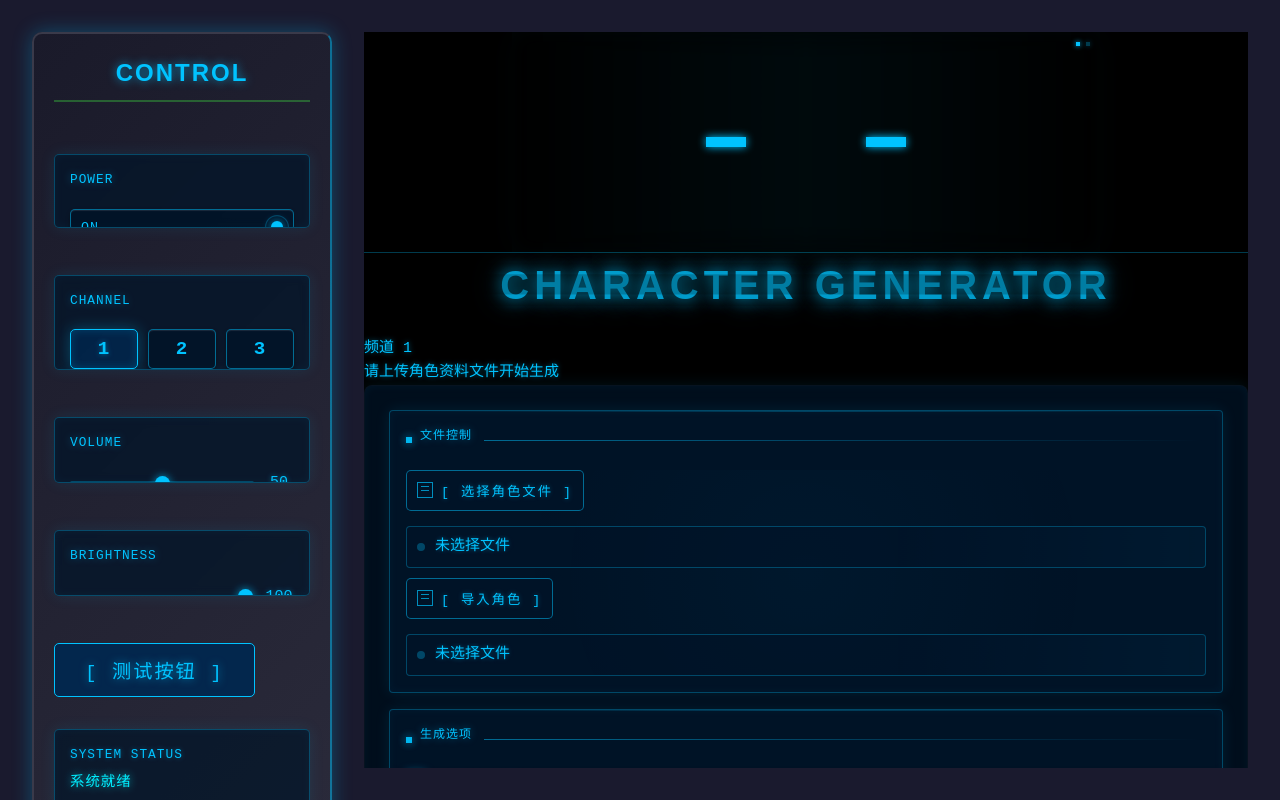
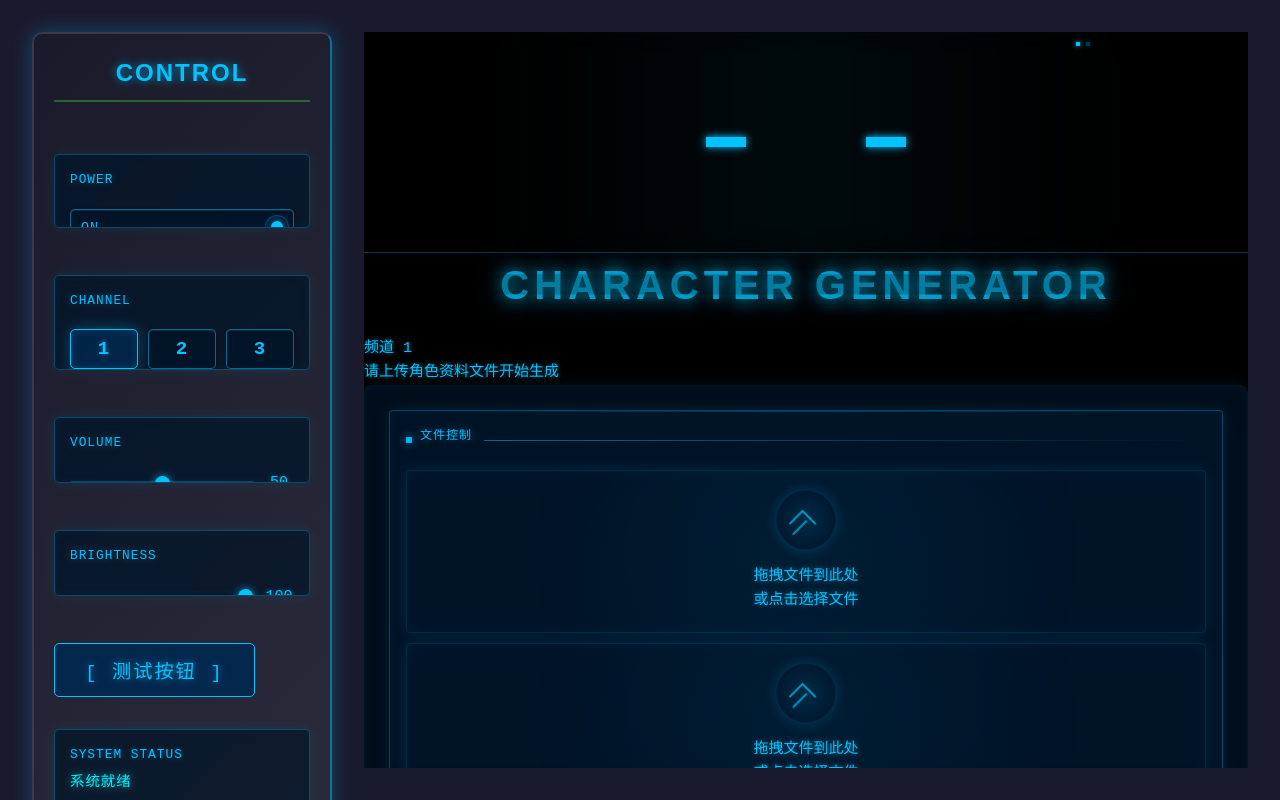
Before and after one commit to BlackBearCC/AgentZero, a Vue app in the folder vue-project/: page / in a window 1280 px wide. Built offline with nearby package versions, Linux system fonts and the light colour scheme; a web font is replaced by a local one.

Commit message:
feat(TvFileInput): 实现拖拽文件上传功能并优化样式
- 添加拖拽文件上传相关逻辑和事件处理
- 重新设计文件输入组件的视觉样式- 增加文件拖拽悬浮状态和文件已选择状态的样式
- 优化文件选择和清除功能

```diff
--- a/vue-project/src/design-system/components/TvFileInput.vue
+++ b/vue-project/src/design-system/components/TvFileInput.vue
@@ -1,5 +1,11 @@
 <template>
-  <div class="tv-file-input">
+  <div
+    class="tv-file-input"
+    :class="{ 'drag-over': isDragging, 'has-file': fileName }"
+    @dragover.prevent="handleDragOver"
+    @dragleave.prevent="handleDragLeave"
+    @drop.prevent="handleDrop"
+  >
     <input
       type="file"
       :id="id"
@@ -7,25 +13,26 @@
       :accept="accept"
       class="file-input"
     />
-    <label :for="id" class="file-label">
-      <TvButton class="file-button">
-        <div class="button-content">
-          <div class="file-icon"></div>
-          <slot>[ 选择文件 ]</slot>
-        </div>
-      </TvButton>
+    <label :for="id" class="file-drop-area">
+      <div class="upload-icon" v-if="!fileName">
+        <div class="upload-arrow"></div>
+      </div>
+      <div class="file-info" v-if="fileName">
+        <div class="file-type-icon"></div>
+        <div class="file-name-display">{{ fileName }}</div>
+        <div class="clear-button" @click.stop="clearFile">×</div>
+      </div>
+      <div class="upload-text" v-else>
+        <div class="primary-text">{{ primaryText }}</div>
+        <div class="secondary-text">{{ secondaryText }}</div>
+      </div>
+      <div class="scan-line"></div>
     </label>
-    <div v-if="showFileName" class="file-name" :class="{ 'has-file': fileName }">
-      <div class="file-status-indicator" :class="{ 'active': fileName }"></div>
-      <div class="file-text">{{ fileName || '未选择文件' }}</div>
-      <div v-if="fileName" class="clear-button" @click="clearFile">×</div>
-    </div>
   </div>
 </template>
 
 <script setup>
 import { ref } from 'vue'
-import TvButton from './TvButton.vue'
 
 const props = defineProps({
   id: {
@@ -36,13 +43,18 @@ const props = defineProps({
     type: String,
     default: '*'
   },
-  showFileName: {
-    type: Boolean,
-    default: true
+  primaryText: {
+    type: String,
+    default: '拖拽文件到此处'
+  },
+  secondaryText: {
+    type: String,
+    default: '或点击选择文件'
   }
 })
 
 const fileName = ref('')
+const isDragging = ref(false)
 const emit = defineEmits(['file-change'])
 
 const handleFileChange = (event) => {
@@ -50,6 +62,32 @@ const handleFileChange = (event) => {
   if (file) {
     fileName.value = file.name
     emit('file-change', file)
+  }
+}
+
+const handleDragOver = () => {
+  isDragging.value = true
+}
+
+const handleDragLeave = () => {
+  isDragging.value = false
+}
+
+const handleDrop = (event) => {
+  isDragging.value = false
+  const file = event.dataTransfer.files[0]
+  if (file) {
+    fileName.value = file.name
+    emit('file-change', file)
+
+    // 更新文件输入元素，保持一致性
+    const fileInput = document.getElementById(props.id)
+    if (fileInput) {
+      // 创建一个新的 DataTransfer 对象
+      const dataTransfer = new DataTransfer()
+      dataTransfer.items.add(file)
+      fileInput.files = dataTransfer.files
+    }
   }
 }
 
@@ -64,163 +102,207 @@ const clearFile = () => {
 
 <style lang="scss" scoped>
 .tv-file-input {
-  display: flex;
-  flex-direction: column;
-  align-items: center;
-  gap: 10px;
   width: 100%;
+  position: relative;
 
   .file-input {
     display: none;
   }
 
-  .file-label {
-    width: 100%;
-    cursor: pointer;
-
-    &:hover .file-button {
-      filter: brightness(1.2);
-    }
-
-    &:active .file-button {
-      transform: translateY(1px);
-    }
-  }
-
-  .button-content {
+  .file-drop-area {
     display: flex;
+    flex-direction: column;
     align-items: center;
     justify-content: center;
-    gap: 8px;
-  }
-
-  .file-icon {
-    width: 16px;
-    height: 16px;
-    border: 1px solid rgba(0, 195, 255, 0.7);
-    position: relative;
-
-    &::before, &::after {
-      content: '';
-      position: absolute;
-      background: rgba(0, 195, 255, 0.7);
-    }
-
-    &::before {
-      top: 3px;
-      left: 3px;
-      right: 3px;
-      height: 1px;
-    }
-
-    &::after {
-      top: 7px;
-      left: 3px;
-      right: 3px;
-      height: 1px;
-    }
-  }
-
-  .file-name {
-    margin-top: 5px;
-    font-family: 'Share Tech Mono', monospace;
-    color: #00c3ff;
-    text-align: left;
-    padding: 8px 10px;
-    background: rgba(0, 20, 40, 0.5);
-    border: 1px solid rgba(0, 195, 255, 0.3);
+    min-height: 120px;
+    padding: 20px;
+    background: rgba(0, 20, 40, 0.6);
+    border: none;
     border-radius: 4px;
-    text-shadow: 0 0 5px rgba(0, 195, 255, 0.4);
-    width: 100%;
+    cursor: pointer;
+    transition: all 0.3s ease;
     position: relative;
     overflow: hidden;
-    white-space: nowrap;
-    text-overflow: ellipsis;
-    transition: all 0.3s ease;
-    display: flex;
-    align-items: center;
+    box-shadow: 0 0 15px rgba(0, 195, 255, 0.1), inset 0 0 20px rgba(0, 195, 255, 0.05);
 
     &::before {
       content: '';
       position: absolute;
       top: 0;
       left: 0;
-      width: 100%;
-      height: 100%;
-      background: linear-gradient(
-        90deg,
-        transparent 0%,
-        rgba(0, 195, 255, 0.1) 50%,
-        transparent 100%
-      );
-      transform: translateX(-100%);
-      animation: shimmer 2s infinite;
+      right: 0;
+      bottom: 0;
+      background: radial-gradient(circle at center, rgba(0, 195, 255, 0.1) 0%, transparent 70%);
+      animation: pulse-glow 3s infinite alternate;
+      pointer-events: none;
+    }
+
+    &::after {
+      content: '';
+      position: absolute;
+      top: 0;
+      left: 0;
+      right: 0;
+      bottom: 0;
+      border: 1px solid rgba(0, 195, 255, 0.2);
+      border-radius: 4px;
+      box-shadow: 0 0 10px rgba(0, 195, 255, 0.1);
+      animation: pulse-border 2s infinite alternate;
+      pointer-events: none;
+    }
+  }
+
+  .upload-icon {
+    width: 60px;
+    height: 60px;
+    background: rgba(0, 20, 40, 0.7);
+    border-radius: 50%;
+    display: flex;
+    align-items: center;
+    justify-content: center;
+    margin-bottom: 15px;
+    position: relative;
+    box-shadow: 0 0 15px rgba(0, 195, 255, 0.2);
+    animation: pulse-icon 3s infinite alternate;
+
+    &::before {
+      content: '';
+      position: absolute;
+      top: -5px;
+      left: -5px;
+      right: -5px;
+      bottom: -5px;
+      border-radius: 50%;
+      background: radial-gradient(circle at center, rgba(0, 195, 255, 0.2) 0%, transparent 70%);
+      animation: pulse-halo 2s infinite;
       z-index: -1;
     }
 
-    &:hover {
-      background: rgba(0, 30, 60, 0.6);
-      box-shadow: 0 0 10px rgba(0, 195, 255, 0.3);
+    .upload-arrow {
+      width: 20px;
+      height: 20px;
+      border-left: 2px solid rgba(0, 195, 255, 0.7);
+      border-top: 2px solid rgba(0, 195, 255, 0.7);
+      transform: rotate(45deg) translateY(5px);
+
+      &::after {
+        content: '';
+        position: absolute;
+        width: 2px;
+        height: 20px;
+        background: rgba(0, 195, 255, 0.7);
+        top: 50%;
+        left: 50%;
+        transform: translate(-50%, -30%);
+      }
     }
+  }
 
-    &.has-file {
-      background: rgba(0, 40, 70, 0.6);
-      border-color: rgba(0, 195, 255, 0.5);
-    }
+  // ... 其他样式保持不变 ...
 
-    .file-status-indicator {
-      width: 8px;
-      height: 8px;
-      border-radius: 50%;
-      background: rgba(0, 195, 255, 0.3);
-      margin-right: 10px;
-      transition: all 0.3s ease;
+  &.drag-over {
+    .file-drop-area {
+      background: rgba(0, 30, 60, 0.7);
+      box-shadow: 0 0 25px rgba(0, 195, 255, 0.3), inset 0 0 30px rgba(0, 195, 255, 0.15);
 
-      &.active {
-        background: #00c3ff;
-        box-shadow: 0 0 8px rgba(0, 195, 255, 0.8);
-        animation: pulse 1.5s infinite;
+      &::before {
+        animation: pulse-glow-fast 1s infinite alternate;
+      }
+
+      &::after {
+        border-color: rgba(0, 195, 255, 0.4);
+        animation: pulse-border-fast 1s infinite alternate;
       }
     }
 
-    .file-text {
-      flex: 1;
-      overflow: hidden;
-      text-overflow: ellipsis;
+    .upload-icon {
+      animation: pulse-icon-fast 1s infinite alternate;
+
+      &::before {
+        animation: pulse-halo-fast 1s infinite;
+      }
     }
 
-    .clear-button {
-      width: 18px;
-      height: 18px;
-      display: flex;
-      align-items: center;
-      justify-content: center;
-      border: 1px solid rgba(0, 195, 255, 0.5);
-      border-radius: 50%;
-      margin-left: 10px;
-      cursor: pointer;
-      font-size: 14px;
-      transition: all 0.2s ease;
+    .scan-line {
+      opacity: 1;
+      animation: scan-fast 1.5s ease-in-out infinite;
+    }
+  }
 
-      &:hover {
-        background: rgba(0, 195, 255, 0.2);
-        transform: scale(1.1);
-      }
+  &.has-file {
+    .file-drop-area {
+      background: rgba(0, 30, 60, 0.6);
+      box-shadow: 0 0 20px rgba(0, 195, 255, 0.2), inset 0 0 25px rgba(0, 195, 255, 0.1);
+    }
+  }
 
-      &:active {
-        transform: scale(0.95);
-      }
+  &:hover {
+    .file-drop-area {
+      background: rgba(0, 25, 50, 0.7);
+      box-shadow: 0 0 20px rgba(0, 195, 255, 0.2), inset 0 0 25px rgba(0, 195, 255, 0.1);
     }
   }
 }
 
-@keyframes shimmer {
-  0% { transform: translateX(-100%); }
-  100% { transform: translateX(100%); }
+@keyframes pulse-glow {
+  0% { opacity: 0.3; }
+  100% { opacity: 0.7; }
 }
 
-@keyframes pulse {
-  0%, 100% { opacity: 1; }
-  50% { opacity: 0.5; }
+@keyframes pulse-glow-fast {
+  0% { opacity: 0.5; }
+  100% { opacity: 0.9; }
+}
+
+@keyframes pulse-border {
+  0% { opacity: 0.3; box-shadow: 0 0 5px rgba(0, 195, 255, 0.1); }
+  100% { opacity: 0.7; box-shadow: 0 0 15px rgba(0, 195, 255, 0.2); }
+}
+
+@keyframes pulse-border-fast {
+  0% { opacity: 0.5; box-shadow: 0 0 10px rgba(0, 195, 255, 0.2); }
+  100% { opacity: 1; box-shadow: 0 0 20px rgba(0, 195, 255, 0.3); }
+}
+
+@keyframes pulse-icon {
+  0% { transform: scale(0.95); box-shadow: 0 0 10px rgba(0, 195, 255, 0.1); }
+  100% { transform: scale(1); box-shadow: 0 0 20px rgba(0, 195, 255, 0.3); }
+}
+
+@keyframes pulse-icon-fast {
+  0% { transform: scale(0.95); box-shadow: 0 0 15px rgba(0, 195, 255, 0.2); }
+  100% { transform: scale(1.05); box-shadow: 0 0 25px rgba(0, 195, 255, 0.4); }
+}
+
+@keyframes pulse-halo {
+  0%, 100% { opacity: 0.3; transform: scale(0.9); }
+  50% { opacity: 0.7; transform: scale(1.1); }
+}
+
+@keyframes pulse-halo-fast {
+  0%, 100% { opacity: 0.5; transform: scale(0.9); }
+  50% { opacity: 1; transform: scale(1.2); }
+}
+
+@keyframes scan {
+  0%, 100% {
+    transform: translateY(-100%);
+    opacity: 0;
+  }
+  50% {
+    transform: translateY(1000%);
+    opacity: 0.8;
+  }
+}
+
+@keyframes scan-fast {
+  0%, 100% {
+    transform: translateY(-100%);
+    opacity: 0.5;
+  }
+  50% {
+    transform: translateY(1000%);
+    opacity: 1;
+  }
 }
 </style>
```
